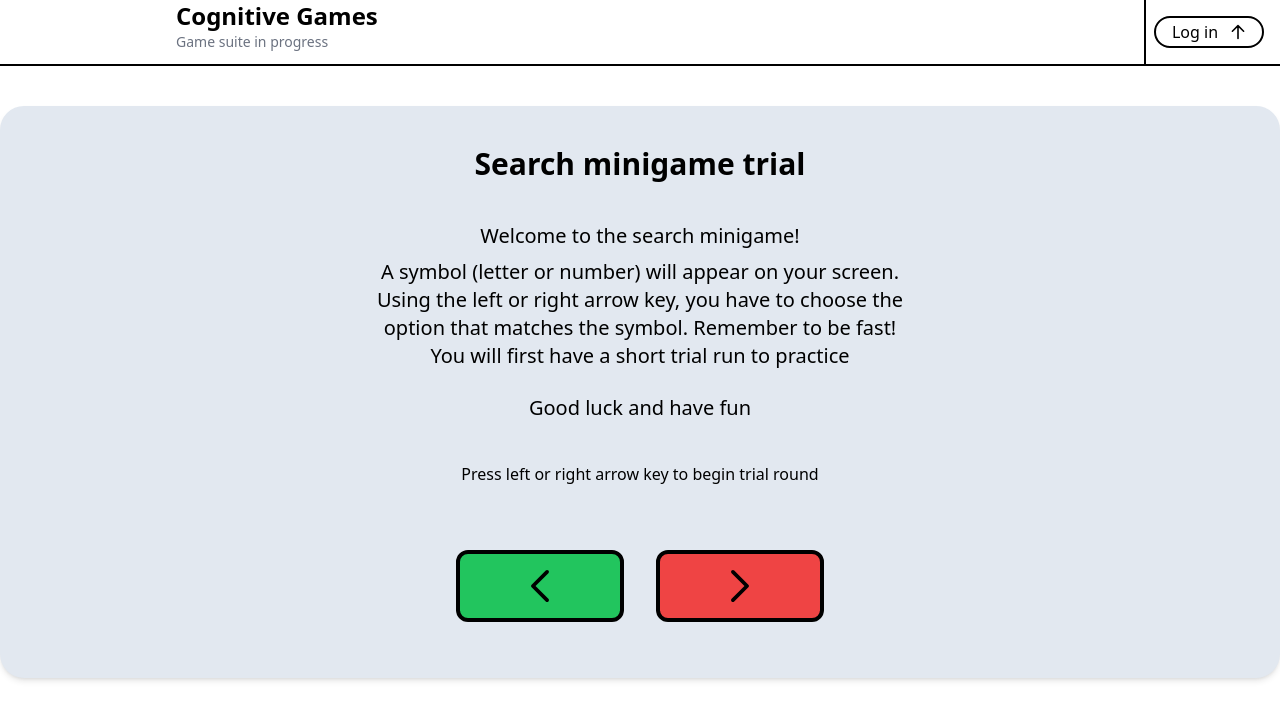
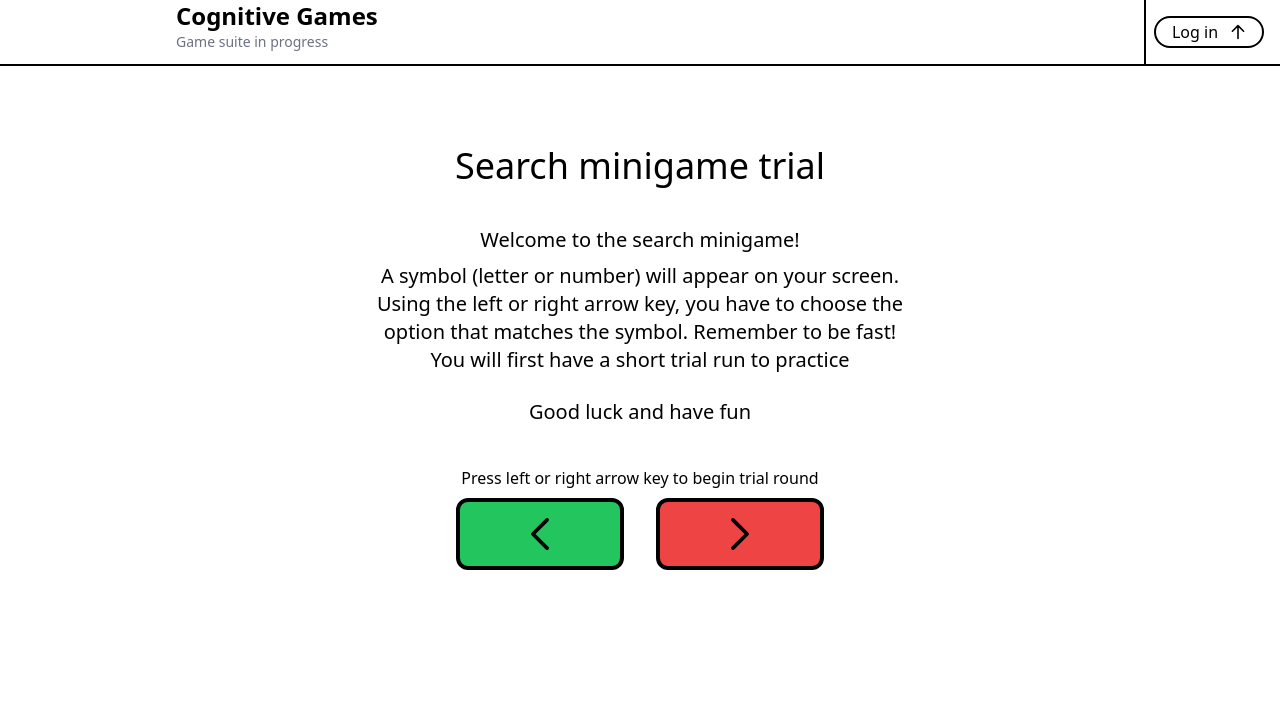
Before and after one commit to safinazbg/Panum-games, a Vue app: page /MentalSpeed in a window 1280 px wide. Both pictures are taken after a click on the button "Go to search game". Shown: the top 720 px of the page. Built offline with nearby package versions, Linux system fonts and the light colour scheme.

Commit message:
Small changes to mental speed

```diff
--- a/src/components/workingMemory/DoneGameModal.vue
+++ b/src/components/workingMemory/DoneGameModal.vue
@@ -7,7 +7,6 @@
     </template>
     <template #body>
       <div class=" text-center">
-
       You finished all the levels - well done!
       This was your final score:
       <h1 class="font-bold py-4 text-4xl"> {{totalPoints}} / 12</h1>
--- a/src/views/MentalSpeed.vue
+++ b/src/views/MentalSpeed.vue
@@ -7,11 +7,12 @@
       ref="game"
       @keydown.left="next('left')"
       @keydown.right="next('right')"
+
   >
     <div
         class="WelcomePage container mx-auto flex flex-col items-center !k1:mx-12 fadeInAnimation my-10
         backdrop-blur-2xl backdrop-brightness-125
-      rounded-3xl shadow-md bg-slate-200"
+      rounded-3xl "
     >
       <div
           v-if="view === 'welcome'"
@@ -27,11 +28,11 @@
 
         <img src="../assets/mental.png" height="150" width="150" class="my-8 "/>
 
-        <p class="text-lg">
+<!--        <p class="">
           Click the button to go to the instructions for the first game.
-        </p>
+        </p>-->
         <button
-            class="bg-gray-300 px-4 py-6 text-lg border-2 border-gray-800 rounded-md my-10 hover:bg-gray-400 ease-in-out duration-300"
+            class="button w-auto text-lg rounded-md my-10 ease-in-out duration-300"
             @click="next"
         >
           Go to search game
@@ -43,7 +44,7 @@
           v-if="view === 'trial1Intro'"
           class="introPage container mx-auto flex flex-col items-center fadeInAnimation"
       >
-        <h2 class="text-3xl font-semibold text-center py-10">
+        <h2 class="text-4xl text-center py-10">
           Search minigame trial
         </h2>
         <p class="text-xl text-center mb-2">Welcome to the search minigame!</p>
@@ -62,7 +63,7 @@
           <p class="text-center mt-10 mb-2">
             Press left or right arrow key to begin trial round
           </p>
-          <div class="flex justify-between gap-x-8 my-14">
+          <div class="flex justify-between gap-x-8 mb-14">
             <button
                 class="greenButton"
                 @click="next"
@@ -138,7 +139,7 @@
           <p class="text-center mt-10 mb-2">
             Press left or right arrow key to begin
           </p>
-          <div class="flex space-x-8 my-14">
+          <div class="flex space-x-8 mb-14">
             <button
                 class="greenButton"
                 @click="next"
@@ -169,7 +170,7 @@
                 }}</span>
             </p>
           </div>
-          <div class="buttons flex space-x-8 mt-14">
+          <div class="buttons flex space-x-8 my-14">
             <div class="text-center">
               <p class="mb-4 text-xl font-medium">
                 {{ currentTaskQuestion.btnLeft }}
@@ -274,7 +275,7 @@
       </div>
       <div
           v-if="view === 'game2Intro'"
-          class="title flex flex-col justify-evenly items-center h-full py-20">
+          class="title flex flex-col justify-evenly items-center h-full py-20 gap-6">
         <h1 class="text-[min(10vw,3.75rem)] text-center">
           Good Job!
         </h1>
@@ -315,7 +316,7 @@
                 }}</span>
             </p>
           </div>
-          <div class="buttons flex space-x-8 mt-14">
+          <div class="buttons flex space-x-8 my-14">
             <div class="text-center">
               <p class="mb-4 text-xl font-medium">
                 {{ currentTaskQuestion.btnLeft }}
@@ -346,11 +347,11 @@
           v-if="view === 'gameCompleted'"
           class="GameEnd container mx-auto flex flex-col items-center pt-12 pb-6 fadeInAnimation"
       >
-        <div class="title flex flex-col justify-evenly items-center h-full py-20">
+        <div class="title flex flex-col justify-evenly items-center h-full py-20 ">
           <h1 class="text-[min(10vw,3.75rem)] text-center flex">
             Thank you for playing!
           </h1>
-          <p class="text-3xl mx-4">You have completed the game. Well done!</p>
+          <p class="text-3xl mx-4 my-12">You have completed the game. Well done!</p>
           <p>Game 1: {{game1Evaluation.correctAnswers}} of 10 were correct!</p>
           <p>Game 2: {{game2Evaluation.correctAnswers}} of 10 were correct!</p>
 
@@ -397,7 +398,7 @@ export default {
       if (currentTask.value === 2) view.value = 'game1Intro'
       if (currentTask.value === 12) view.value = 'trial2Intro'
       if (currentTask.value === 14) view.value = 'game2Intro'
-      else if (currentTask.value === task.length - 1) view.value = 'gameCompleted'
+      else if (currentTask.value === task.length ) view.value = 'gameCompleted'
     }
 
     const onGame1Answer = answer => {
@@ -496,7 +497,7 @@ export default {
       game2Evaluation,
       next,
       view,
-      isFalse
+      isFalse,
     };
   },
 };
@@ -547,11 +548,5 @@ export default {
   bg-green-500
   hover:bg-green-600
 }
-@keyframes shake {
-  0% { transform: translateX(0); }
-  25% { transform: translateX(-5px); }
-  50% { transform: translateX(5px); }
-  75% { transform: translateX(-5px); }
-  100% { transform: translateX(0); }
-}
+
 </style>
```
